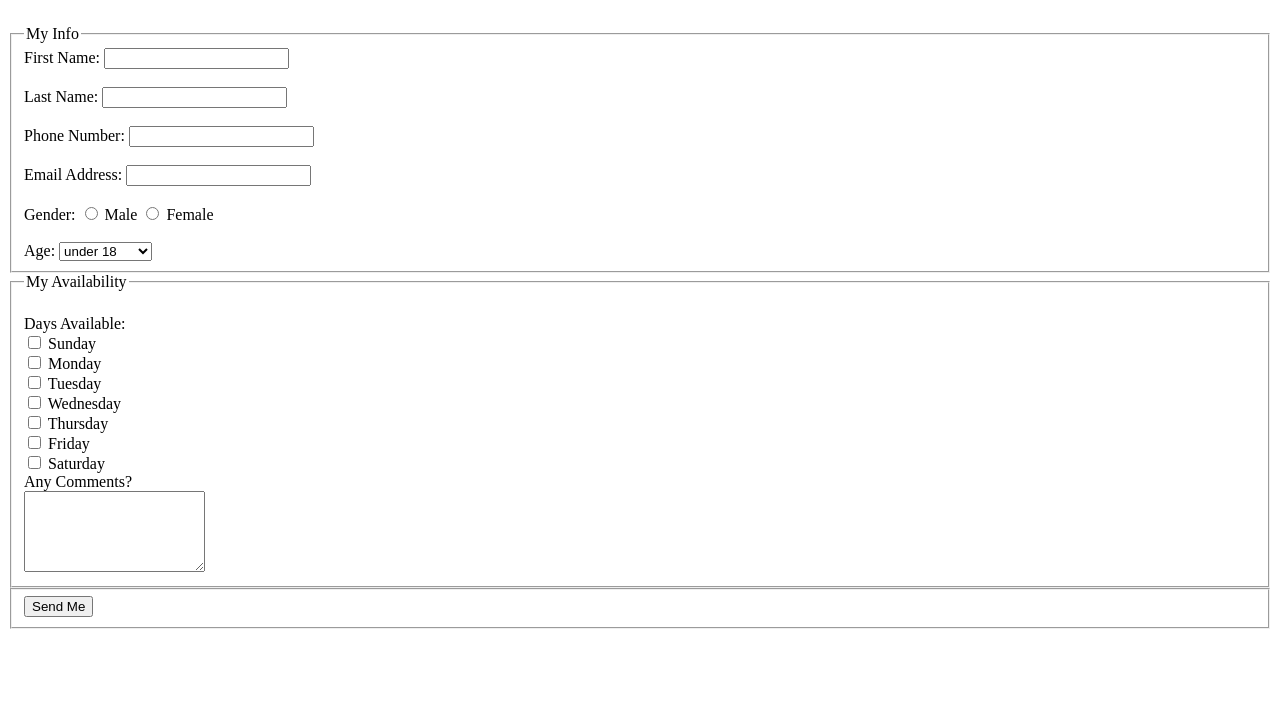
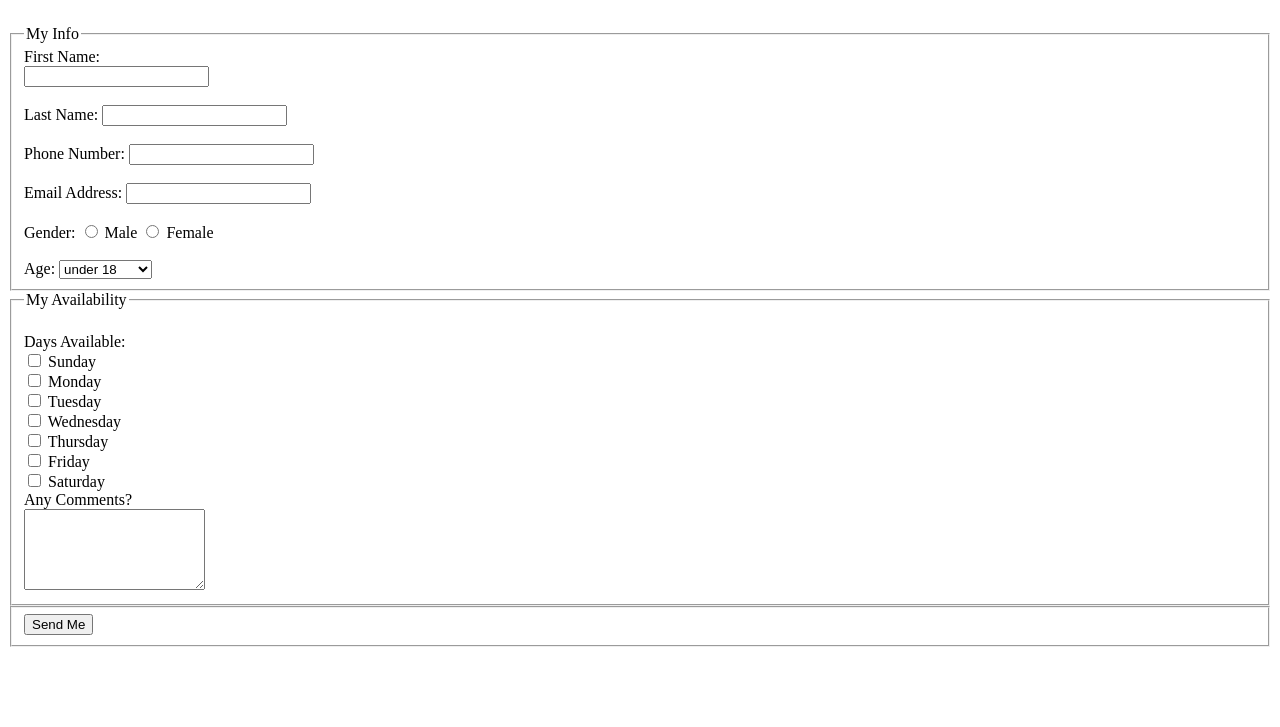
Before and after one commit to jfabrycky/lab04, a plain HTML site: page index.html in a window 1280 px wide. Shown: the part 73-800 px from the top of the page. Drawn offline with Linux system fonts and the light colour scheme.

Commit message:
Update index.html
Testing <div>

```diff
--- a/index.html
+++ b/index.html
@@ -10,7 +10,7 @@
     <form method="post" action="http://bloomingdale.sat.iit.edu/kriedan/lab3formscript.php" name="userinfo">
       <fieldset>
         <legend>My Info</legend>
-        <label for="fname">First Name:</label>
+        <div><label for="fname">First Name:</label></div>
         <input type="text" id="fname" name="fname"><br><br>
         <label for="lname">Last Name:</label>
         <input type="text" id="lname" name="lname"><br><br>
```
